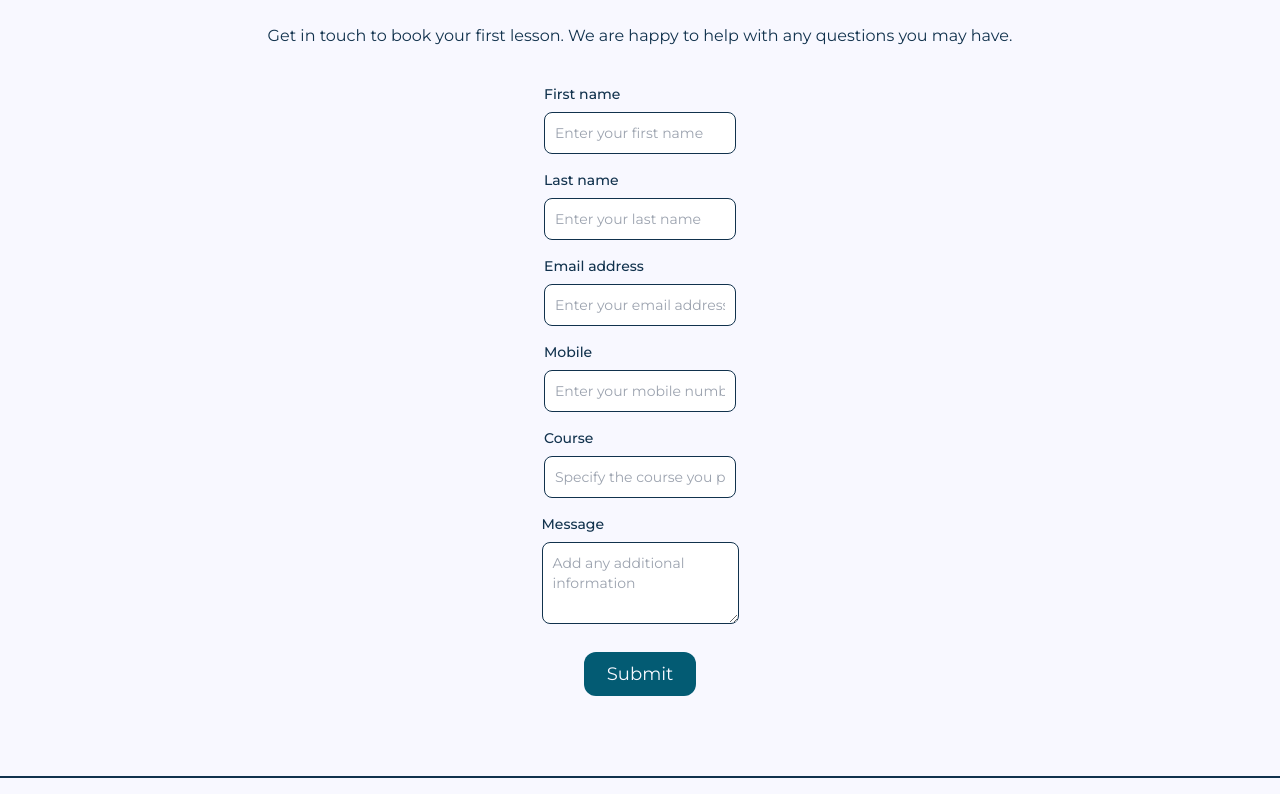
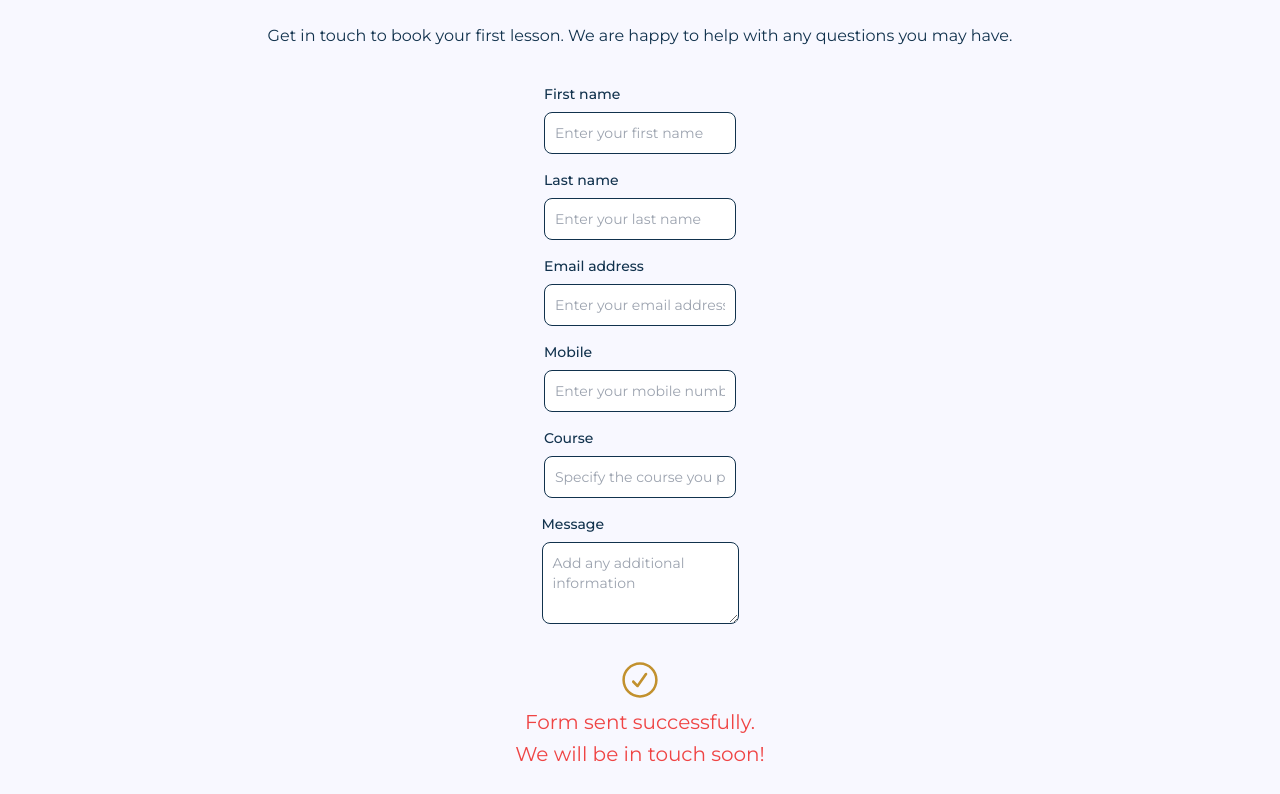
Before and after one commit to BillalPatel/english-for-arabs, a Next.js app: page / in a window 1280 px wide. Shown: the part 5904-6698 px from the top of the page. Built offline with nearby package versions, Linux system fonts and the light colour scheme.

Commit message:
Contact form tidy up

```diff
--- a/app/components/Form/ContactForm.tsx
+++ b/app/components/Form/ContactForm.tsx
@@ -21,6 +21,9 @@
 export default function ContactForm() {
   const [isSuccessMessageVisible, setIsSuccessMessageVisible] =
     useState<boolean>(false);
+  const [isErrorMessageVisible, setIsErrorMessageVisible] =
+    useState<boolean>(true);
+
   const {
     register,
     handleSubmit,
@@ -42,10 +45,10 @@
 
       emailjs
         .send(
-          process.env.EMAIL_JS_SERVICE_ID,
-          process.env.EMAIL_JS_TEMPLATE_ID,
+          process.env.EMAIL_JS_SERVICE_ID || "",
+          process.env.EMAIL_JS_TEMPLATE_ID || "",
           templateParams,
-          process.env.EMAIL_JS_PUBLIC_KEY
+          process.env.EMAIL_JS_PUBLIC_KEY || ""
         )
         .then((result) => {
           console.log(result.text);
@@ -54,6 +57,7 @@
 
       reset();
     } catch (error) {
+      setIsErrorMessageVisible(true);
       console.error("Something went wrong.");
     }
   };
@@ -182,7 +186,28 @@
             width="40"
             height="40"
             viewBox="0 0 15 15"
+            xmlns="http://www.w3.org/2000/svg"
+            className="mx-auto my-2"
+          >
+            <path
+              d="M7.49991 0.877045C3.84222 0.877045 0.877075 3.84219 0.877075 7.49988C0.877075 11.1575 3.84222 14.1227 7.49991 14.1227C11.1576 14.1227 14.1227 11.1575 14.1227 7.49988C14.1227 3.84219 11.1576 0.877045 7.49991 0.877045ZM1.82708 7.49988C1.82708 4.36686 4.36689 1.82704 7.49991 1.82704C10.6329 1.82704 13.1727 4.36686 13.1727 7.49988C13.1727 10.6329 10.6329 13.1727 7.49991 13.1727C4.36689 13.1727 1.82708 10.6329 1.82708 7.49988ZM10.1589 5.53774C10.3178 5.31191 10.2636 5.00001 10.0378 4.84109C9.81194 4.68217 9.50004 4.73642 9.34112 4.96225L6.51977 8.97154L5.35681 7.78706C5.16334 7.59002 4.84677 7.58711 4.64973 7.78058C4.45268 7.97404 4.44978 8.29061 4.64325 8.48765L6.22658 10.1003C6.33054 10.2062 6.47617 10.2604 6.62407 10.2483C6.77197 10.2363 6.90686 10.1591 6.99226 10.0377L10.1589 5.53774Z"
+              fill="#C2912E"
+              fill-rule="evenodd"
+              clip-rule="evenodd"
+            ></path>
+          </svg>
 
+          <h4>Form sent successfully.</h4>
+          <h4>We will be in touch soon!</h4>
+        </div>
+      ) : null}
+
+      {isErrorMessageVisible ? (
+        <div className="mx-auto text-center text-red text-xl space-y-1">
+          <svg
+            width="40"
+            height="40"
+            viewBox="0 0 15 15"
             xmlns="http://www.w3.org/2000/svg"
             className="mx-auto my-2"
           >
```
